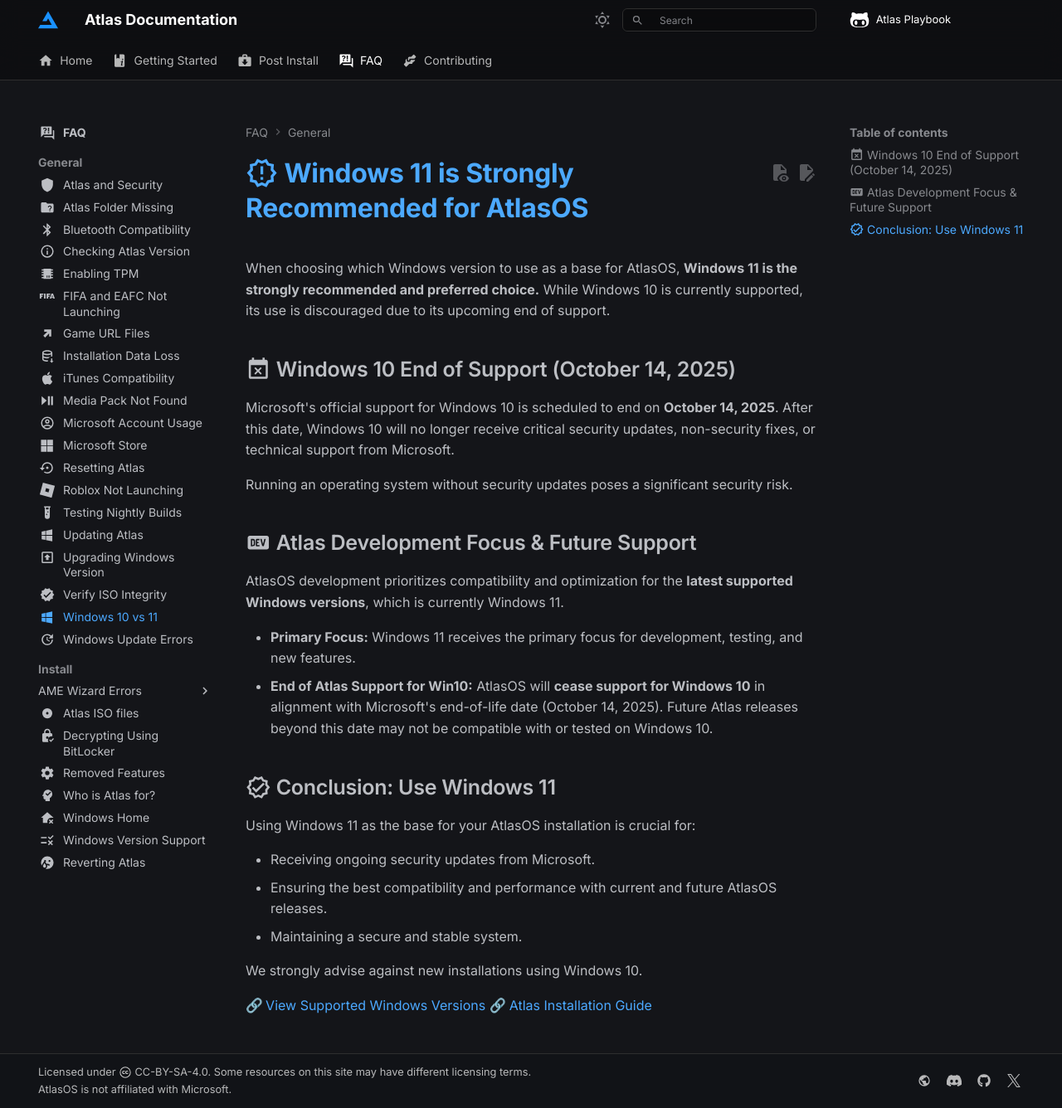
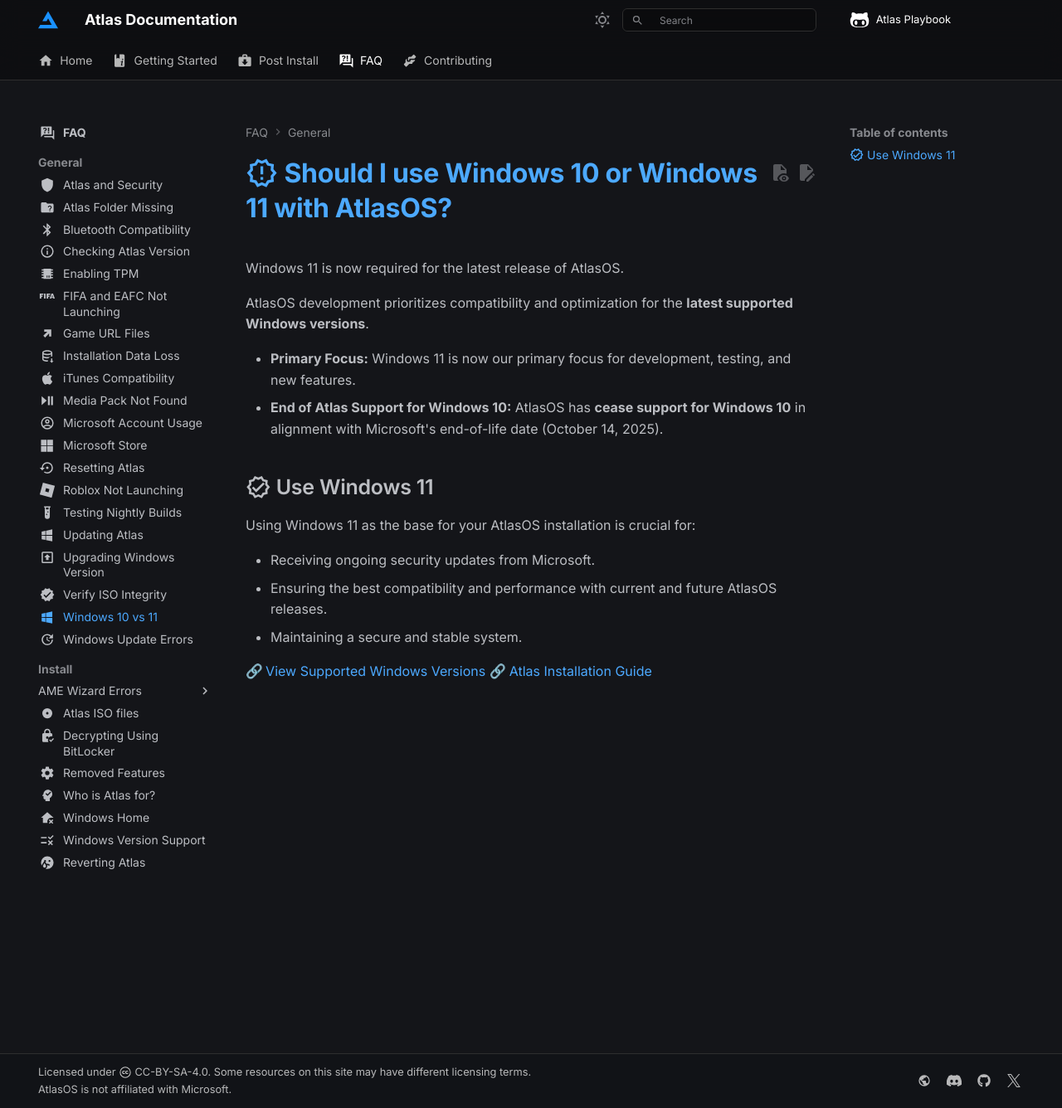
Before and after one commit to Atlas-OS/docs, an MkDocs documentation site: the page built from docs/faq/general-faq/windows-10-vs-11.md, in a window 1280 px wide and 1336 px high. Shown: the whole window at 83% size. Built offline with MkDocs 1.6.1 and Material for MkDocs 9.7.7, drawn with Linux system fonts in a browser that asks for light colours; emoji names are drawn with the system emoji font; some web fonts are replaced; comment, search, counter and statistics services are not loaded.

Commit message:
docs: remove windows 10 mention in general-faq

```diff
--- a/docs/faq/general-faq/windows-10-vs-11.md
+++ b/docs/faq/general-faq/windows-10-vs-11.md
@@ -3,24 +3,16 @@ description: Should I use Windows 10 or Windows 11 with AtlasOS?
 icon: material/microsoft-windows
 ---
 
-# :material-alert-decagram-outline: Windows 11 is Strongly Recommended for AtlasOS
+# :material-alert-decagram-outline: Should I use Windows 10 or Windows 11 with AtlasOS?
 
-When choosing which Windows version to use as a base for AtlasOS, **Windows 11 is the strongly recommended and preferred choice.** While Windows 10 is currently supported, its use is discouraged due to its upcoming end of support.
+Windows 11 is now required for the latest release of AtlasOS.
 
-## :material-calendar-remove: Windows 10 End of Support (October 14, 2025)
+AtlasOS development prioritizes compatibility and optimization for the **latest supported Windows versions**.
 
-Microsoft's official support for Windows 10 is scheduled to end on **October 14, 2025**. After this date, Windows 10 will no longer receive critical security updates, non-security fixes, or technical support from Microsoft.
+*   **Primary Focus:** Windows 11 is now our primary focus for development, testing, and new features.
+*   **End of Atlas Support for Windows 10:** AtlasOS has **cease support for Windows 10** in alignment with Microsoft's end-of-life date (October 14, 2025).
 
-Running an operating system without security updates poses a significant security risk.
-
-## :material-dev-to: Atlas Development Focus & Future Support
-
-AtlasOS development prioritizes compatibility and optimization for the **latest supported Windows versions**, which is currently Windows 11.
-
-*   **Primary Focus:** Windows 11 receives the primary focus for development, testing, and new features.
-*   **End of Atlas Support for Win10:** AtlasOS will **cease support for Windows 10** in alignment with Microsoft's end-of-life date (October 14, 2025). Future Atlas releases beyond this date may not be compatible with or tested on Windows 10.
-
-## :material-check-decagram-outline: Conclusion: Use Windows 11
+## :material-check-decagram-outline: Use Windows 11
 
 Using Windows 11 as the base for your AtlasOS installation is crucial for:
 
@@ -28,7 +20,5 @@ Using Windows 11 as the base for your AtlasOS installation is crucial for:
 *   Ensuring the best compatibility and performance with current and future AtlasOS releases.
 *   Maintaining a secure and stable system.
 
-We strongly advise against new installations using Windows 10.
-
 [:link: View Supported Windows Versions](../install-faq/windows-version-support.md)
 [:link: Atlas Installation Guide](../../getting-started/index.md)
```
